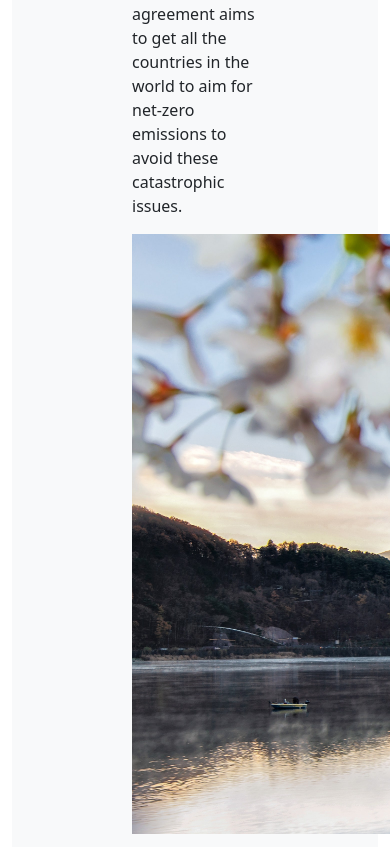
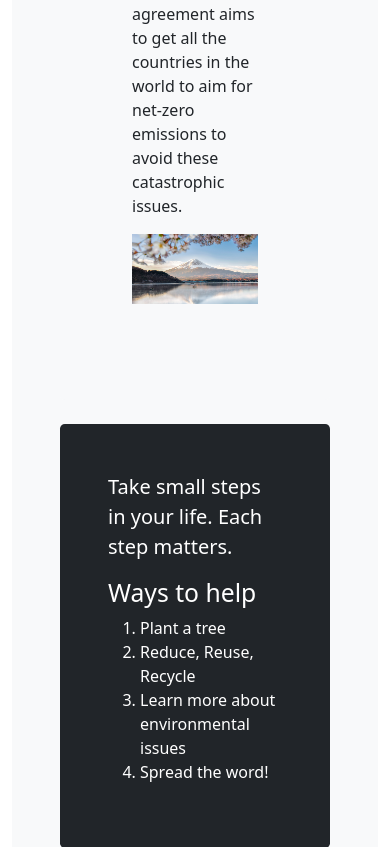
Before and after one commit to rahulbirla016/env-tool, a Django app: page / in a window 390 px wide; the page is wider, and only the part inside the window is pictured. Shown: the part 1224-2071 px from the top of that part. Run offline with Django 3.2, Linux system fonts and the light colour scheme.

Commit message:
made mount everest image responsive

```diff
--- a/mysite/nature/static/nature/css/navbar-top.css
+++ b/mysite/nature/static/nature/css/navbar-top.css
@@ -0,0 +1,4 @@
+.responsive {
+	width: 100%;
+	height: auto;
+}
--- a/mysite/nature/templates/nature/index.html
+++ b/mysite/nature/templates/nature/index.html
@@ -23,7 +23,7 @@
                  emissions to avoid these catastrophic issues.</p>
 
 
-                 <img src="{% static 'nature/img/MtFuji.jpg' %}" alt="Mount Fuji" width="1000" height="600" type="image/jpeg">
+                 <img src="{% static 'nature/img/MtFuji.jpg' %}" alt="Mount Fuji" width="1000" height="600" type="image/jpeg" class="responsive">
                  <br>
 
               </div>
```
